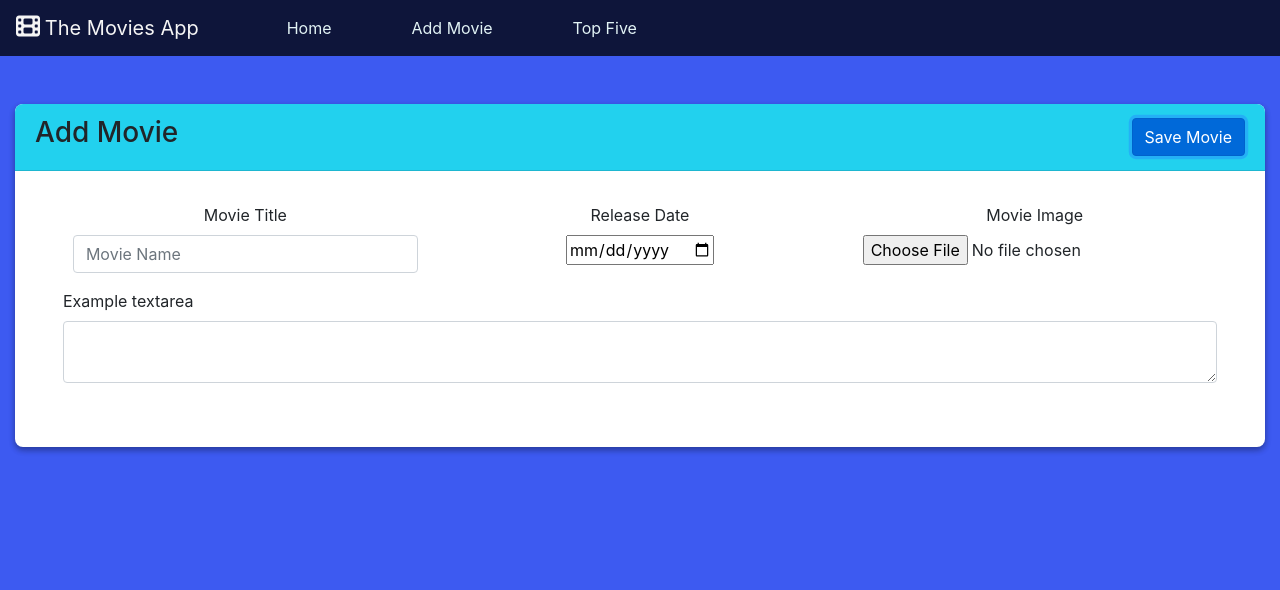
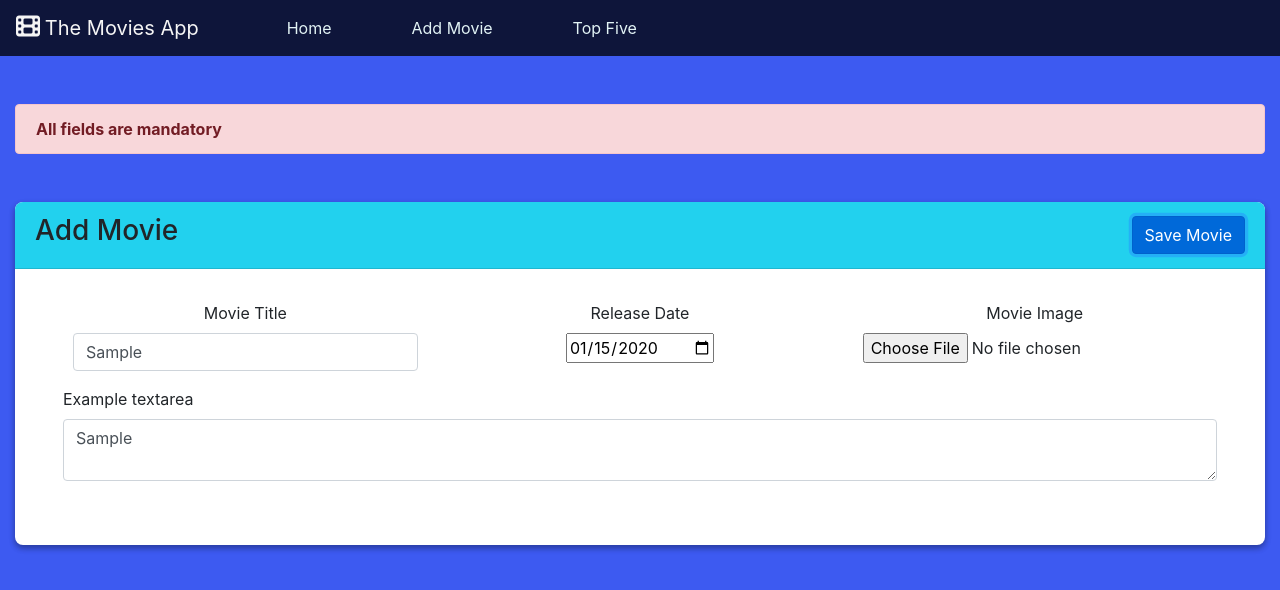
Before and after one commit to ingcarlostello/the-movies-app, a React (Create React App) app: page /add-movie in a window 1280 px wide. Both pictures are taken after typing "Sample", "2020-01-15", "Sample" into the empty fields and a click on the button "Save Movie". Shown: the top 590 px of the page. Built offline with nearby package versions, Linux system fonts and the light colour scheme; no server answers.

Commit message:
Addmovie component validated and Error component created

```diff
--- a/src/components/AddMovie.jsx
+++ b/src/components/AddMovie.jsx
@@ -3,10 +3,16 @@ import { MovieContext } from '../context/MovieContext';
 import "react-datepicker/dist/react-datepicker.css";
 import '../scss/AddMovie.scss'
 import { v4 as uuidv4 } from 'uuid';
+import Error from '../components/Error';
 
 const AddMovie = () => {
 
     const { listedMovies, db } = useContext(MovieContext);
+    const [showError, setShowError] = useState(false);
+    const [showErrorTipeFile, setshowErrorTipeFile] = useState(false);
+
+
+
 
     //* state to string values
     const [addMovie, setAddMovie] = useState({
@@ -21,7 +27,7 @@ const AddMovie = () => {
     const getFile = (e) => {
         let reader = new FileReader();
         reader.readAsDataURL(e[0]);
-        reader.onload= (e) => {
+        reader.onload = (e) => {
             setImage(reader.result);
         }
     }
@@ -32,31 +38,51 @@ const AddMovie = () => {
             ...addMovie,
             [e.target.name]: e.target.value,
             //* add the image property to the state (addMovie)
-            image:image
+            image: image
         });
     };
     const { title, release, description } = addMovie;
 
     //* Save the movie and listed at MovieList component
     const saveMovie = async (e) => {
+
         e.preventDefault();
+        const regularExpressionFile = /(\.jpg|\.jpeg|\.png|\.gif)$/i;
+        let fileInput = document.querySelector(".uploadFile");
+        let filePath = fileInput.value;
+
+        if (title.trim() === "" || release.trim() === "" || description.trim() === "" || filePath==="") {
+            setShowError(true);
+            return;
+        }else if (!regularExpressionFile.exec(filePath)){
+            setshowErrorTipeFile(true);
+            return;
+        }
+        setShowError(false)
+        setshowErrorTipeFile(false)
+
+
         listedMovies(addMovie);
         await db.movies.add({
-            id:uuidv4(),
+            id: uuidv4(),
             title: title,
             release: release,
             description: description,
-            image:image
+            image: image
         });
         setAddMovie({
             title: "",
             release: "",
             description: ""
         })
+
     }
 
     return (
         <div className="container-fluid">
+
+            {showError ? <Error message={'All fields are mandatory'}/> : showErrorTipeFile ? <Error message={'Type file not allowed'}/> : null}
+
             <form
                 onSubmit={saveMovie}
             >
@@ -99,6 +125,7 @@ const AddMovie = () => {
                             <div className="form-group">
                                 <label htmlFor="inputFile">Movie Image</label>
                                 <input
+                                    className="uploadFile"
                                     type="file"
                                     name="image"
                                     onChange={e => getFile(e.target.files)}
--- /dev/null
+++ b/src/components/Error.jsx
@@ -0,0 +1,13 @@
+import React from 'react';
+
+const Error = ({message}) => {
+    return (
+        <div>
+            <div className="alert alert-danger mt-5" role="alert">
+                <strong>{message}</strong>
+            </div>
+        </div>
+    );
+};
+
+export default Error;
```
